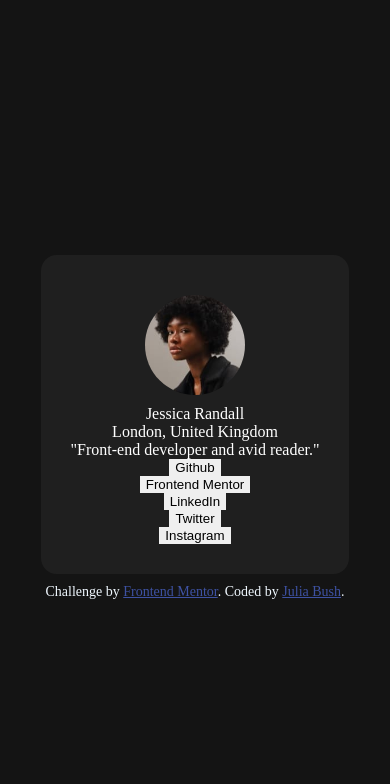
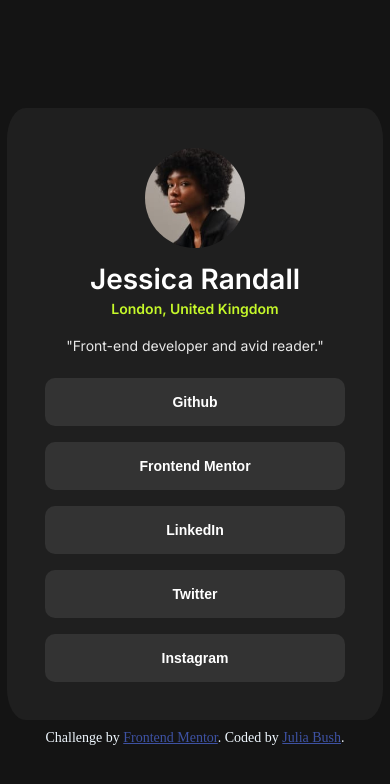
Before and after one commit to juliabush/social-profile, a plain HTML site: page index.html in a window 390 px wide. Drawn offline with Linux system fonts and the light colour scheme.

Commit message:
Most necessary styling done
Only thing i have to add is the hover effect to buttons and doubly check compatibility of design with mobile devices

```diff
--- a/style.css
+++ b/style.css
@@ -23,11 +23,36 @@ html, body {
     padding: 30px;
     margin: 10px;
     border-radius: 5%;
+    font-family: 'Inter';
 }
 img {
     border-radius: 50%;
     margin: 10px;
 }
 .name {
-
+    font-size: 28px;
+    font-weight: 600;
+    margin: 4px;
 }
+.location {
+    color: hsl(75, 94%, 57%);
+    font-weight: 600;
+    font-size: 14px;
+}
+.status {
+    margin-top: 20px;
+    margin-bottom: 16px;
+    font-weight: 400;
+    color: rgb(231, 231, 231);
+    font-size: 14px;
+}
+button {
+    background-color: hsl(0, 0%, 20%);
+    color: white;
+    width: 300px;
+    padding: 16px;
+    font-weight: 600;
+    margin: 8px;
+    font-size: 14px;
+    border-radius: 10px;
+}
```
